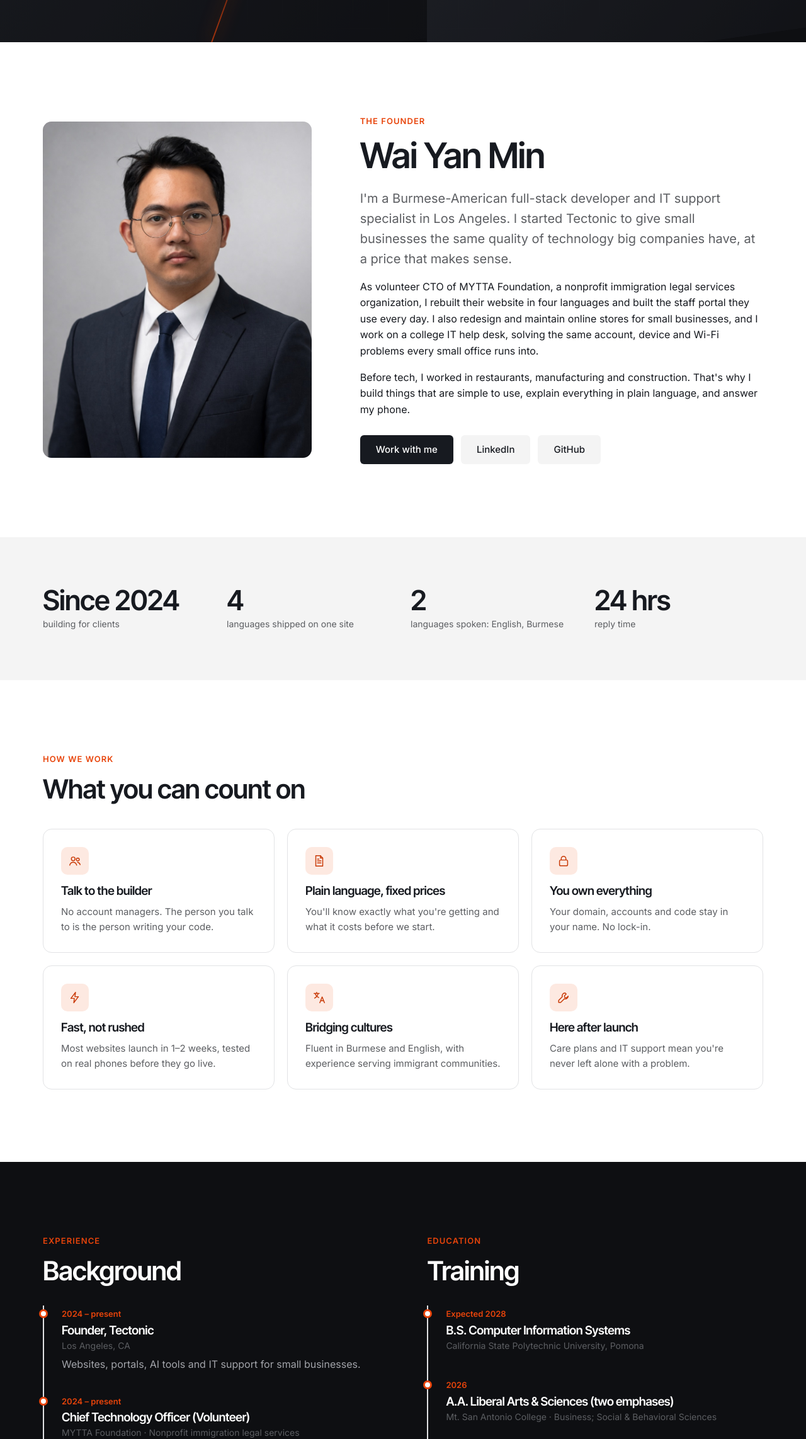
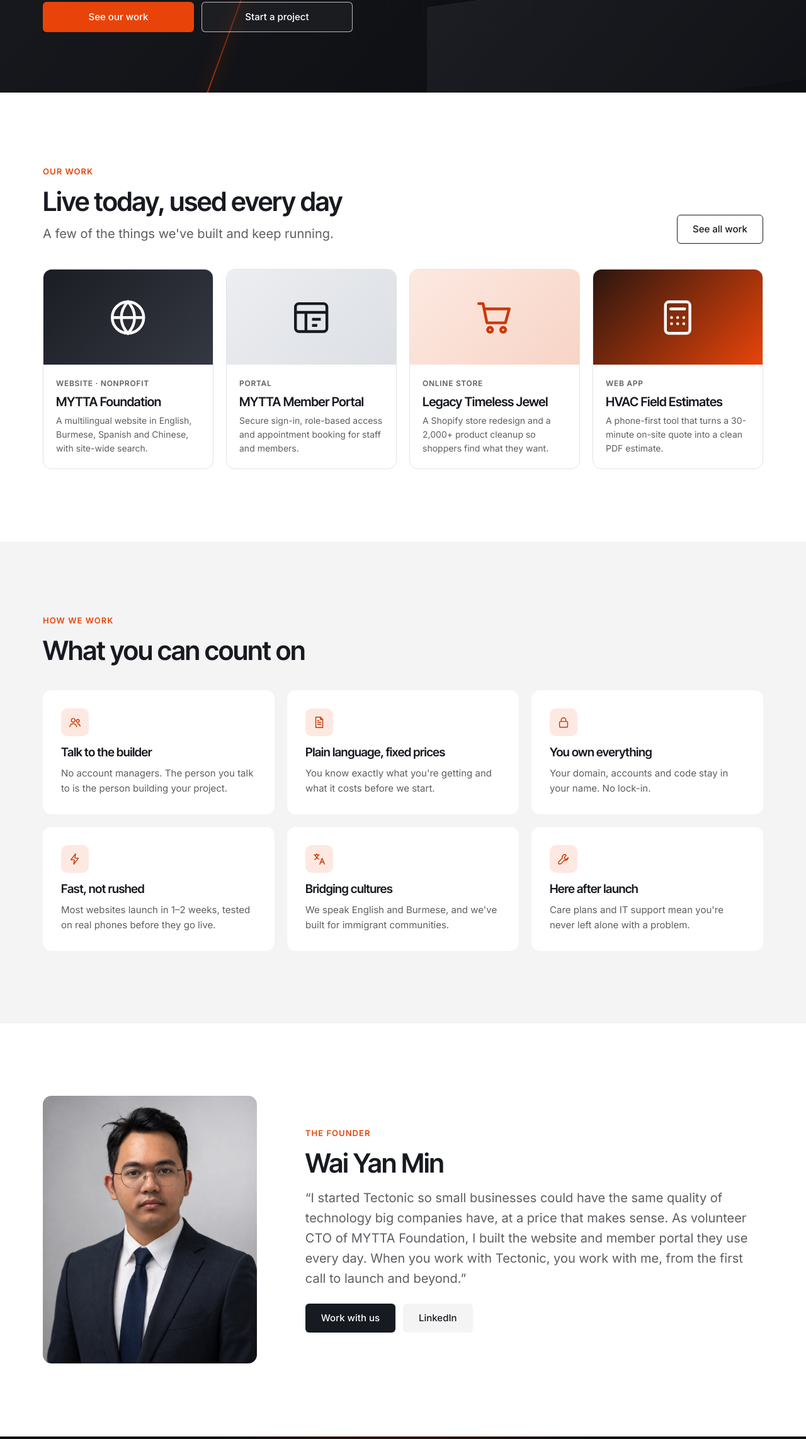
Before and after one commit to waiyanmin99/Tectonic-website-, a plain HTML site: page about.html in a window 1280 px wide. Shown: the part 515-2800 px from the top of the page at 63% size. Drawn offline with Linux system fonts and the light colour scheme.

Commit message:
About page: lead with work, shorten founder section
Co-Authored-By: Claude Opus 5.5 <noreply@anthropic.com>

```diff
--- a/about.html
+++ b/about.html
@@ -4,7 +4,7 @@
 <meta charset="UTF-8">
 <meta name="viewport" content="width=device-width, initial-scale=1">
 <title>About — Tectonic</title>
-<meta name="description" content="Tectonic is a Los Angeles digital studio founded by Wai Yan Min, a Burmese-American full-stack developer and volunteer CTO of MYTTA Foundation.">
+<meta name="description" content="Tectonic is a Los Angeles studio building websites, portals and AI tools that small businesses and nonprofits use every day.">
 <link rel="icon" href="assets/favicon.svg" type="image/svg+xml">
 <link rel="preconnect" href="https://fonts.googleapis.com">
 <link rel="preconnect" href="https://fonts.gstatic.com" crossorigin>
@@ -20,93 +20,73 @@
     <div class="plates" aria-hidden="true" style="z-index:-1;opacity:.7"><div class="plate p1"></div><div class="plate p2"></div><div class="fault"></div></div>
     <div class="container">
       <p class="eyebrow">About Tectonic</p>
-      <h1 class="h-display">Small business technology, built with care</h1>
-      <p class="lead">Tectonic is a Los Angeles studio that builds websites, portals and AI tools, and keeps small offices running. You work directly with the person building your project.</p>
+      <h1 class="h-display">We build technology people actually use</h1>
+      <p class="lead">Tectonic is a Los Angeles studio that builds websites, portals and AI tools for small businesses and nonprofits. Built carefully, explained plainly, and supported long after launch.</p>
+      <div class="btn-row"><a class="btn btn-primary btn-lg" href="portfolio.html">See our work</a><a class="btn btn-outline-light btn-lg" href="contact.html">Start a project</a></div>
     </div>
   </section>
 
+  <!-- Work first -->
   <section class="section">
     <div class="container">
-      <div class="founder">
-        <div class="founder-photo reveal"><img src="assets/wai-yan-min.jpg" alt="Portrait of Wai Yan Min, founder of Tectonic" width="900" height="1350" loading="lazy"></div>
+      <div class="section-head">
         <div>
-          <p class="eyebrow">The founder</p>
-          <h2 class="h1" style="margin-bottom:20px">Wai Yan Min</h2>
-          <p class="lead">I'm a Burmese-American full-stack developer and IT support specialist in Los Angeles. I started Tectonic to give small businesses the same quality of technology big companies have, at a price that makes sense.</p>
-          <p>As volunteer CTO of MYTTA Foundation, a nonprofit immigration legal services organization, I rebuilt their website in four languages and built the staff portal they use every day. I also redesign and maintain online stores for small businesses, and I work on a college IT help desk, solving the same account, device and Wi-Fi problems every small office runs into.</p>
-          <p>Before tech, I worked in restaurants, manufacturing and construction. That's why I build things that are simple to use, explain everything in plain language, and answer my phone.</p>
-          <div class="btn-row" style="margin-top:28px">
-            <a class="btn btn-dark" href="contact.html">Work with me</a>
-            <a class="btn btn-ghost" href="https://www.linkedin.com/in/waiyanmin999" target="_blank" rel="noopener">LinkedIn</a>
-            <a class="btn btn-ghost" href="https://github.com/waiyanmin99" target="_blank" rel="noopener">GitHub</a>
-          </div>
+          <p class="eyebrow">Our work</p>
+          <h2 class="h2">Live today, used every day</h2>
+          <p class="lead">A few of the things we've built and keep running.</p>
         </div>
+        <a class="btn btn-outline" href="portfolio.html">See all work</a>
+      </div>
+      <div class="lineup">
+        <a class="l-card" href="portfolio.html#mytta">
+          <div class="l-art"><div class="art art-1" data-icon="globe"></div></div>
+          <div class="l-body"><span class="l-tag">Website · Nonprofit</span><h3>MYTTA Foundation</h3><p>A multilingual website in English, Burmese, Spanish and Chinese, with site-wide search.</p></div>
+        </a>
+        <a class="l-card" href="portfolio.html#mytta-portal">
+          <div class="l-art"><div class="art art-3" data-icon="portal"></div></div>
+          <div class="l-body"><span class="l-tag">Portal</span><h3>MYTTA Member Portal</h3><p>Secure sign-in, role-based access and appointment booking for staff and members.</p></div>
+        </a>
+        <a class="l-card" href="portfolio.html#legacy">
+          <div class="l-art"><div class="art art-2" data-icon="cart"></div></div>
+          <div class="l-body"><span class="l-tag">Online store</span><h3>Legacy Timeless Jewel</h3><p>A Shopify store redesign and a 2,000+ product cleanup so shoppers find what they want.</p></div>
+        </a>
+        <a class="l-card" href="portfolio.html#hvac">
+          <div class="l-art"><div class="art art-4" data-icon="calc"></div></div>
+          <div class="l-body"><span class="l-tag">Web app</span><h3>HVAC Field Estimates</h3><p>A phone-first tool that turns a 30-minute on-site quote into a clean PDF estimate.</p></div>
+        </a>
       </div>
     </div>
   </section>
 
-  <section class="section-sm section-surface">
-    <div class="container">
-      <div class="stats">
-        <div class="stat"><b>Since 2024</b><span>building for clients</span></div>
-        <div class="stat"><b>4</b><span>languages shipped on one site</span></div>
-        <div class="stat"><b>2</b><span>languages spoken: English, Burmese</span></div>
-        <div class="stat"><b>24 hrs</b><span>reply time</span></div>
-      </div>
-    </div>
-  </section>
-
-  <section class="section">
+  <!-- How we work -->
+  <section class="section section-surface">
     <div class="container">
       <div class="section-head"><div><p class="eyebrow">How we work</p><h2 class="h2">What you can count on</h2></div></div>
       <div class="cards">
-        <div class="card reveal"><span class="icon" data-icon="users"></span><h3>Talk to the builder</h3><p>No account managers. The person you talk to is the person writing your code.</p></div>
-        <div class="card reveal"><span class="icon" data-icon="doc"></span><h3>Plain language, fixed prices</h3><p>You'll know exactly what you're getting and what it costs before we start.</p></div>
+        <div class="card reveal"><span class="icon" data-icon="users"></span><h3>Talk to the builder</h3><p>No account managers. The person you talk to is the person building your project.</p></div>
+        <div class="card reveal"><span class="icon" data-icon="doc"></span><h3>Plain language, fixed prices</h3><p>You know exactly what you're getting and what it costs before we start.</p></div>
         <div class="card reveal"><span class="icon" data-icon="lock"></span><h3>You own everything</h3><p>Your domain, accounts and code stay in your name. No lock-in.</p></div>
         <div class="card reveal"><span class="icon" data-icon="bolt"></span><h3>Fast, not rushed</h3><p>Most websites launch in 1–2 weeks, tested on real phones before they go live.</p></div>
-        <div class="card reveal"><span class="icon" data-icon="translate"></span><h3>Bridging cultures</h3><p>Fluent in Burmese and English, with experience serving immigrant communities.</p></div>
+        <div class="card reveal"><span class="icon" data-icon="translate"></span><h3>Bridging cultures</h3><p>We speak English and Burmese, and we've built for immigrant communities.</p></div>
         <div class="card reveal"><span class="icon" data-icon="wrench"></span><h3>Here after launch</h3><p>Care plans and IT support mean you're never left alone with a problem.</p></div>
       </div>
     </div>
   </section>
 
-  <section class="section section-dark">
+  <!-- Founder, short -->
+  <section class="section">
     <div class="container">
-      <div class="split" style="align-items:start">
+      <div class="founder compact">
+        <div class="founder-photo reveal"><img src="assets/wai-yan-min.jpg" alt="Portrait of Wai Yan Min, founder of Tectonic" width="900" height="1350" loading="lazy"></div>
         <div>
-          <p class="eyebrow">Experience</p>
-          <h2 class="h2" style="margin-bottom:32px">Background</h2>
-          <div class="timeline">
-            <div class="tl-item"><span class="when">2024 – present</span><h3>Founder, Tectonic</h3><p class="where">Los Angeles, CA</p><p class="muted">Websites, portals, AI tools and IT support for small businesses.</p></div>
-            <div class="tl-item"><span class="when">2024 – present</span><h3>Chief Technology Officer (Volunteer)</h3><p class="where">MYTTA Foundation · Nonprofit immigration legal services</p><p class="muted">Multilingual website, site-wide search and a role-based staff portal.</p></div>
-            <div class="tl-item"><span class="when">2024 – present</span><h3>Freelance Web &amp; Full-Stack Developer</h3><p class="where">Legacy Timeless Jewel, EEAIO, Blank Digital Marketing</p><p class="muted">Shopify redesign and maintenance; React, Node.js and MongoDB builds for international clients.</p></div>
-            <div class="tl-item"><span class="when">2026 – present</span><h3>Student IT Help Desk Assistant</h3><p class="where">Mt. San Antonio College</p><p class="muted">Account access, password resets, portal and Wi-Fi support, ticketing and documentation.</p></div>
+          <p class="eyebrow">The founder</p>
+          <h2 class="h2" style="margin-bottom:16px">Wai Yan Min</h2>
+          <p class="lead">“I started Tectonic so small businesses could have the same quality of technology big companies have, at a price that makes sense. As volunteer CTO of MYTTA Foundation, I built the website and member portal they use every day. When you work with Tectonic, you work with me, from the first call to launch and beyond.”</p>
+          <div class="btn-row" style="margin-top:24px">
+            <a class="btn btn-dark" href="contact.html">Work with us</a>
+            <a class="btn btn-ghost" href="https://www.linkedin.com/in/waiyanmin999" target="_blank" rel="noopener">LinkedIn</a>
           </div>
         </div>
-        <div>
-          <p class="eyebrow">Education</p>
-          <h2 class="h2" style="margin-bottom:32px">Training</h2>
-          <div class="timeline">
-            <div class="tl-item"><span class="when">Expected 2028</span><h3>B.S. Computer Information Systems</h3><p class="where">California State Polytechnic University, Pomona</p></div>
-            <div class="tl-item"><span class="when">2026</span><h3>A.A. Liberal Arts &amp; Sciences (two emphases)</h3><p class="where">Mt. San Antonio College · Business; Social &amp; Behavioral Sciences</p></div>
-            <div class="tl-item"><span class="when">2024 – 2025</span><h3>Nucamp Coding Bootcamp</h3><p class="where">Front-End, Back-End, Full Stack and Mobile Development certificates</p></div>
-            <div class="tl-item"><span class="when">In progress</span><h3>CompTIA A+</h3><p class="where">IT support certification</p></div>
-          </div>
-        </div>
-      </div>
-    </div>
-  </section>
-
-  <section class="section">
-    <div class="container">
-      <div class="section-head"><div><p class="eyebrow">Tools</p><h2 class="h2">What we build with</h2></div></div>
-      <div class="stack-grid">
-        <div><h3>Websites</h3><div class="tags"><span class="tag">HTML &amp; CSS</span><span class="tag">JavaScript</span><span class="tag">React</span><span class="tag">Next.js</span><span class="tag">TypeScript</span></div></div>
-        <div><h3>Apps &amp; backend</h3><div class="tags"><span class="tag">Node.js</span><span class="tag">Express</span><span class="tag">React Native</span><span class="tag">REST APIs</span></div></div>
-        <div><h3>Data</h3><div class="tags"><span class="tag">Firebase</span><span class="tag">Firestore</span><span class="tag">MongoDB</span></div></div>
-        <div><h3>AI</h3><div class="tags"><span class="tag">Claude API</span><span class="tag">Automations</span><span class="tag">Document reading</span></div></div>
-        <div><h3>Platforms</h3><div class="tags"><span class="tag">Vercel</span><span class="tag">Shopify</span><span class="tag">Wix &amp; Velo</span><span class="tag">Stripe</span><span class="tag">GitHub</span></div></div>
-        <div><h3>IT</h3><div class="tags"><span class="tag">Google Workspace</span><span class="tag">Microsoft 365</span><span class="tag">Help desk ticketing</span></div></div>
       </div>
     </div>
   </section>
@@ -114,9 +94,9 @@
   <section class="cta-band">
     <div class="glow" aria-hidden="true" style="left:50%;top:50%;transform:translate(-50%,-50%);z-index:-1;opacity:.7"></div>
     <div class="container center">
-      <h2 class="h1">Let's talk about your business</h2>
+      <h2 class="h1">Let's build something together</h2>
       <p class="lead">A free call, no pressure. You'll leave with a clear plan either way.</p>
-      <div class="btn-row"><a class="btn btn-primary btn-lg" href="contact.html">Book a free call</a><a class="btn btn-outline-light btn-lg" href="portfolio.html">See our work</a></div>
+      <div class="btn-row"><a class="btn btn-primary btn-lg" href="contact.html">Book a free call</a><a class="btn btn-outline-light btn-lg" href="build.html">Build your quote</a></div>
     </div>
   </section>
 </main>
--- a/assets/site.css
+++ b/assets/site.css
@@ -735,3 +735,9 @@ td .muted { font-size: 13px; }
   .work-feature.reverse { grid-template-columns: 1fr 1.2fr; }
   .work-feature.reverse .wf-art { order: 2; }
 }
+
+/* about: smaller founder block */
+@media (min-width: 901px) {
+  .founder.compact { grid-template-columns: minmax(220px, 340px) 1fr; }
+}
+.founder.compact .founder-photo { max-width: 340px; }
```
